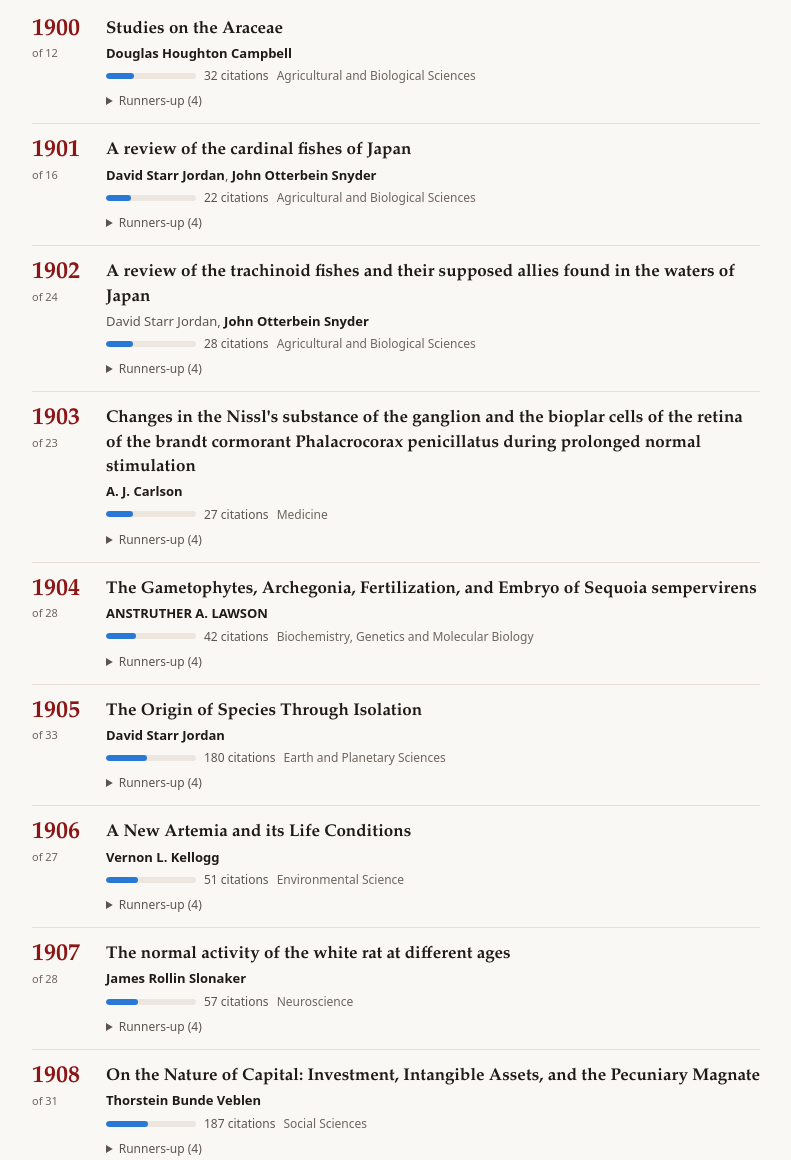
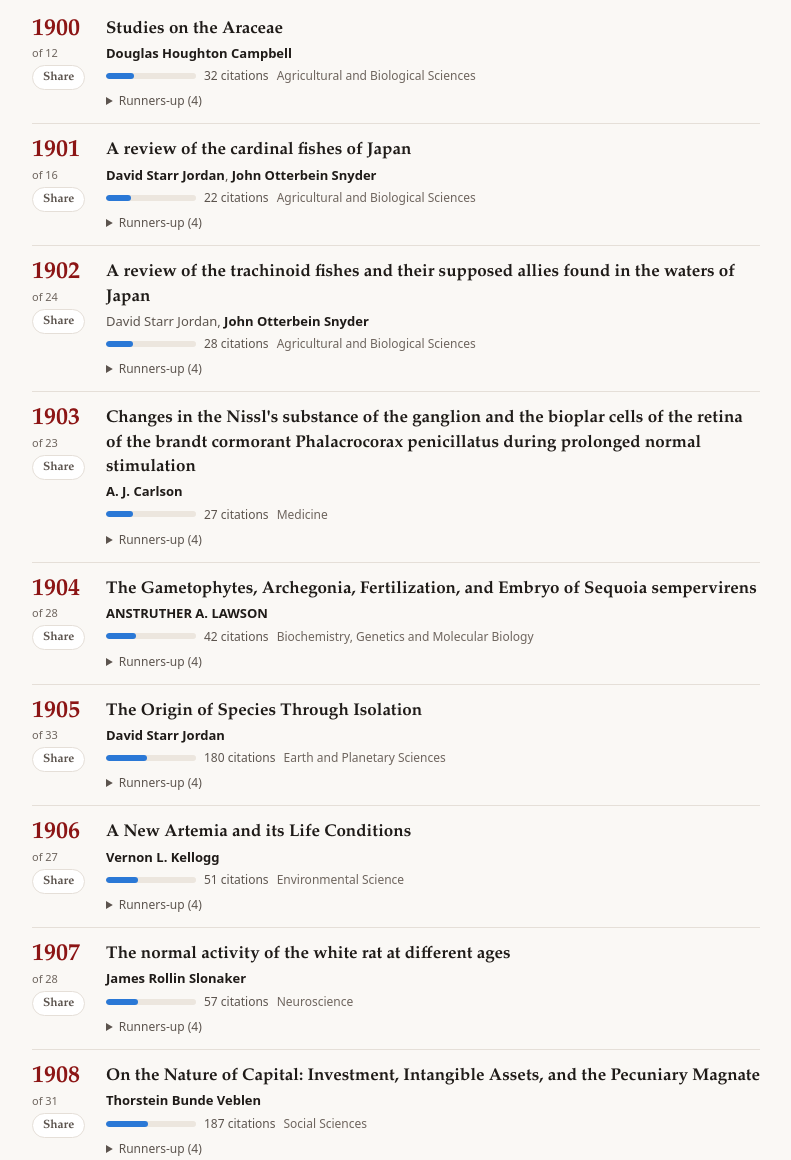
Before and after one commit to matmat202/paper-of-the-year, a plain HTML site: page index.html in a window 1280 px wide. Shown: the part 289-1449 px from the top of the page, without its empty margins (244-1035 px from the left). Drawn offline with Linux system fonts and the light colour scheme.

Commit message:
Update Paper of the Year 2026-11-21
🤖 Generated with [Claude Code](https://claude.com/claude-code)

```diff
--- a/app.js
+++ b/app.js
@@ -1,4 +1,4 @@
-import { search, authorLine, barFrac, fmt, workUrl, decadeOf, isPartial, asOf, encodeState, decodeState } from './poy-logic.js';
+import { search, authorLine, barFrac, fmt, workUrl, decadeOf, isPartial, asOf, encodeState, decodeState, yearLink, hashYear } from './poy-logic.js';
 
 const $ = (id) => document.getElementById(id);
 let D = null;
@@ -52,11 +52,18 @@ function draw() {
   for (const r of rows) {
     const li = document.createElement('li');
     li.id = `y${r.year}`;
-    const y = document.createElement('div'); y.className = 'yr'; y.textContent = r.year;
+    const y = document.createElement('div'); y.className = 'yr';
+    const yl = document.createElement('a'); yl.href = yearLink(D.years, r.year, state.domain); yl.textContent = r.year;
+    yl.title = `Link to ${r.year}`;
+    y.append(yl);
     const sm = document.createElement('small');
     sm.textContent = isPartial(r.year, D.fetched) ? `so far, of ${fmt(r.count)}` : `of ${fmt(r.count)}`;
     sm.title = `${fmt(r.count)} Stanford works that year in OpenAlex${state.domain ? `, ${D.domains[state.domain]}` : ''}`;
     y.append(sm);
+    const sh = document.createElement('button'); sh.type = 'button'; sh.className = 'share'; sh.textContent = 'Share';
+    sh.setAttribute('aria-label', `Share ${r.year}`);
+    sh.addEventListener('click', () => share(r, sh));
+    y.append(sh);
     const body = document.createElement('div');
     body.append(workEl(r.works[0], true));
     if (r.works.length > 1) {
@@ -69,13 +76,36 @@ function draw() {
     li.append(y, body);
     ol.append(li);
   }
+  mark();
   const jump = $('jump');
   const decades = [...new Set(rows.map((r) => decadeOf(r.year)))];
   jump.replaceChildren(new Option('Decade', ''), ...decades.map((d) => new Option(`${d}s`, String(d))));
 }
 
-function sync() {
-  history.replaceState(null, '', location.pathname + encodeState(state));
+// The row a #y1998 link points at is outlined; :target is not used because the rows are
+// drawn after the fragment is read.
+function mark() {
+  const y = hashYear(location.hash);
+  for (const li of document.querySelectorAll('#years > li.hit')) li.classList.remove('hit');
+  if (y) document.getElementById(`y${y}`)?.classList.add('hit');
+}
+
+async function share(r, btn) {
+  const url = new URL(yearLink(D.years, r.year, state.domain), location.href).href;
+  const title = `${r.year}: ${r.works[0].title}`;
+  if (navigator.share) {
+    try { await navigator.share({ title: `Paper of the Year · ${title}`, url }); return; }
+    catch (e) { if (e && e.name === 'AbortError') return; }
+  }
+  try { await navigator.clipboard.writeText(url); btn.textContent = 'Copied'; }
+  catch { prompt('Copy this link', url); return; }
+  setTimeout(() => { btn.textContent = 'Share'; }, 1600);
+}
+
+// keepHash on the first call only: replacing the address drops #y1998, which is how a
+// shared link was losing its year before the page could scroll to it.
+function sync(keepHash = false) {
+  history.replaceState(null, '', location.pathname + encodeState(state) + (keepHash ? location.hash : ''));
   for (const b of document.querySelectorAll('#fields button')) b.setAttribute('aria-pressed', String(b.dataset.d === state.domain));
   if ($('q').value !== state.q) $('q').value = state.q;
 }
@@ -95,7 +125,7 @@ async function main() {
     li.append(b); ul.append(li);
   }
   Object.assign(state, decodeState(location.search));
-  sync(); draw();
+  sync(true); draw();
   let t;
   $('q').addEventListener('input', () => {
     clearTimeout(t);
@@ -108,7 +138,9 @@ async function main() {
     if (first) first.scrollIntoView({ block: 'start' });
     e.target.value = '';
   });
-  if (location.hash) document.querySelector(location.hash)?.scrollIntoView({ block: 'start' });
+  const go = () => { const y = hashYear(location.hash); mark(); if (y) document.getElementById(`y${y}`)?.scrollIntoView({ block: 'start' }); };
+  window.addEventListener('hashchange', go);
+  go();
 }
 
 main();
--- a/index.html
+++ b/index.html
@@ -44,8 +44,12 @@ select{font:inherit;padding:9px 8px;border:1px solid var(--line);border-radius:1
 label.v{position:absolute;left:-9999px}
 .status{font-size:13px;color:var(--ink-2);margin:10px 2px}
 ol.years{list-style:none;margin:0;padding:0}
-ol.years>li{display:grid;grid-template-columns:64px minmax(0,1fr);gap:10px;padding:14px 0;border-bottom:1px solid var(--line);scroll-margin-top:110px}
+ol.years>li{display:grid;grid-template-columns:64px minmax(0,1fr);gap:10px;padding:14px 0;border-bottom:1px solid var(--line);scroll-margin-top:150px}
 .yr{font-family:var(--f-serif);font-size:24px;font-weight:600;color:var(--accent);font-variant-numeric:tabular-nums;line-height:1.1}
+.yr a{color:inherit;text-decoration:none}.yr a:hover{text-decoration:underline}
+.yr .share{display:block;margin-top:6px;font:inherit;font-size:12px;padding:5px 10px;border:1px solid var(--line);border-radius:999px;background:var(--card);color:var(--ink-2);cursor:pointer}
+.yr .share:hover{border-color:var(--accent);color:var(--ink)}
+ol.years>li.hit{background:var(--card);box-shadow:inset 3px 0 0 var(--accent);padding-left:8px}
 .yr small{display:block;font-family:var(--f-ui);font-size:11px;font-weight:400;color:var(--ink-3);margin-top:4px}
 .t{overflow-wrap:anywhere;font-family:var(--f-serif);font-size:17px;line-height:1.3;color:var(--ink);text-decoration:none;font-weight:600}
 .t:hover{color:var(--accent);text-decoration:underline}
--- a/poy-logic.js
+++ b/poy-logic.js
@@ -85,3 +85,15 @@ export function decodeState(search) {
   const f = p.get('f') || '';
   return { domain: DOMAIN_KEYS.includes(f) ? f : '', q: (p.get('q') || '').slice(0, 80) };
 }
+
+/* The link to one year's entry, for sharing: "?f=3#y1998" when that year has works in the
+ * chosen field, "#y1998" otherwise. Never the search: a friend opening the link must land
+ * on the year, and a query they did not type could hide it. */
+export function yearLink(years, year, domain) {
+  const y = years.find((r) => r.year === year);
+  const f = domain && y && worksFor(y, domain).length ? domain : '';
+  return `${encodeState({ domain: f, q: '' })}#y${year}`;
+}
+
+// "#y1998" -> 1998; anything else -> null.
+export const hashYear = (hash) => { const m = /^#y(\d{4})$/.exec(hash || ''); return m ? +m[1] : null; };
```
Also changed, not shown: poy-logic.test.mjs (+14 -0 lines).
